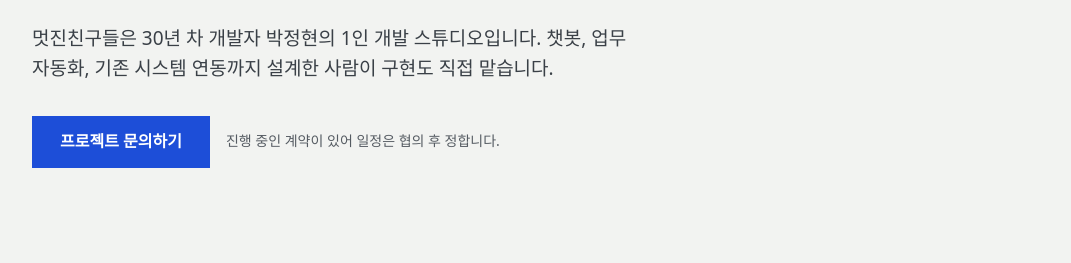
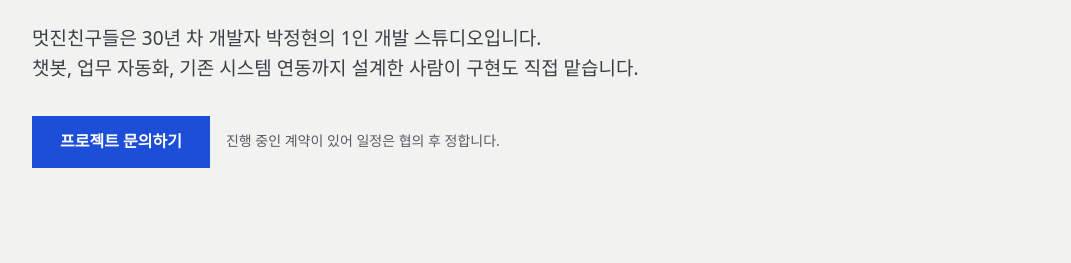
Before and after one commit to komasin4/awesomepals-site, a plain HTML site: page index.html in a window 1280 px wide. Shown: the part 537-800 px from the top of the page, without its empty margins (104-1175 px from the left). Drawn offline with Linux system fonts and the light colour scheme; a web font is replaced by a local one.

Commit message:
Break key sentences at sentence and clause boundaries
Co-Authored-By: Claude Fable 5.2 <noreply@anthropic.com>
Claude-Session: https://claude.ai/code/session_01MGS5Rshw5qjG214vSpuwxV

```diff
--- a/index.html
+++ b/index.html
@@ -87,7 +87,7 @@ footer{border-top:2px solid var(--ink);padding:24px 0 40px;display:flex;flex-wra
 <section class="hero">
 <div class="mono">LLM SERVICES · AI INFRASTRUCTURE</div>
 <h1>폐쇄망에서도 클라우드에서도 돌아가는 <em>LLM 서비스</em>를 만듭니다.</h1>
-<p class="lead">멋진친구들은 30년 차 개발자 박정현의 1인 개발 스튜디오입니다. 챗봇, 업무 자동화, 기존 시스템 연동까지 설계한 사람이 구현도 직접 맡습니다.</p>
+<p class="lead">멋진친구들은 30년 차 개발자 박정현의 1인 개발 스튜디오입니다.<br>챗봇, 업무 자동화, 기존 시스템 연동까지 설계한 사람이 구현도 직접 맡습니다.</p>
 <div class="cta-row">
 <a class="cta" href="#contact">프로젝트 문의하기</a>
 <span class="note">진행 중인 계약이 있어 일정은 협의 후 정합니다.</span>
@@ -169,7 +169,7 @@ footer{border-top:2px solid var(--ink);padding:24px 0 40px;display:flex;flex-wra
 
 <section id="career" class="sec">
 <div class="sec-head"><span class="mono">03</span><h2>경력</h2></div>
-<p class="statement">1995년 삼성SDS에서 시작해 30년 넘게 개발했습니다. 공공, 포털, 보험 시스템을 거쳐 지금은 LLM 서비스를 만듭니다.</p>
+<p class="statement">1995년 삼성SDS에서 시작해 30년 넘게 개발했습니다.<br>공공, 포털, 보험 시스템을 거쳐 지금은 LLM 서비스를 만듭니다.</p>
 <div class="jobs">
 <div class="row">
 <div class="mono">2023.02 – 현재</div>
@@ -202,7 +202,7 @@ footer{border-top:2px solid var(--ink);padding:24px 0 40px;display:flex;flex-wra
 <div class="sec-head"><span class="mono">04</span><h2>연락</h2></div>
 <div class="contact">
 <div>
-<p class="ask">사내 업무에 LLM을 도입해야 하거나, 설계부터 구현까지 맡을 사람이 필요하면 메일 주세요.</p>
+<p class="ask">사내 업무에 LLM을 도입해야 하거나,<br>설계부터 구현까지 맡을 사람이 필요하면 메일 주세요.</p>
 <a class="mail" href="mailto:contact@awesomepals.ai">contact@awesomepals.ai</a>
 <p class="note">보통 영업일 기준 이틀 안에 답장드립니다.</p>
 </div>
```
